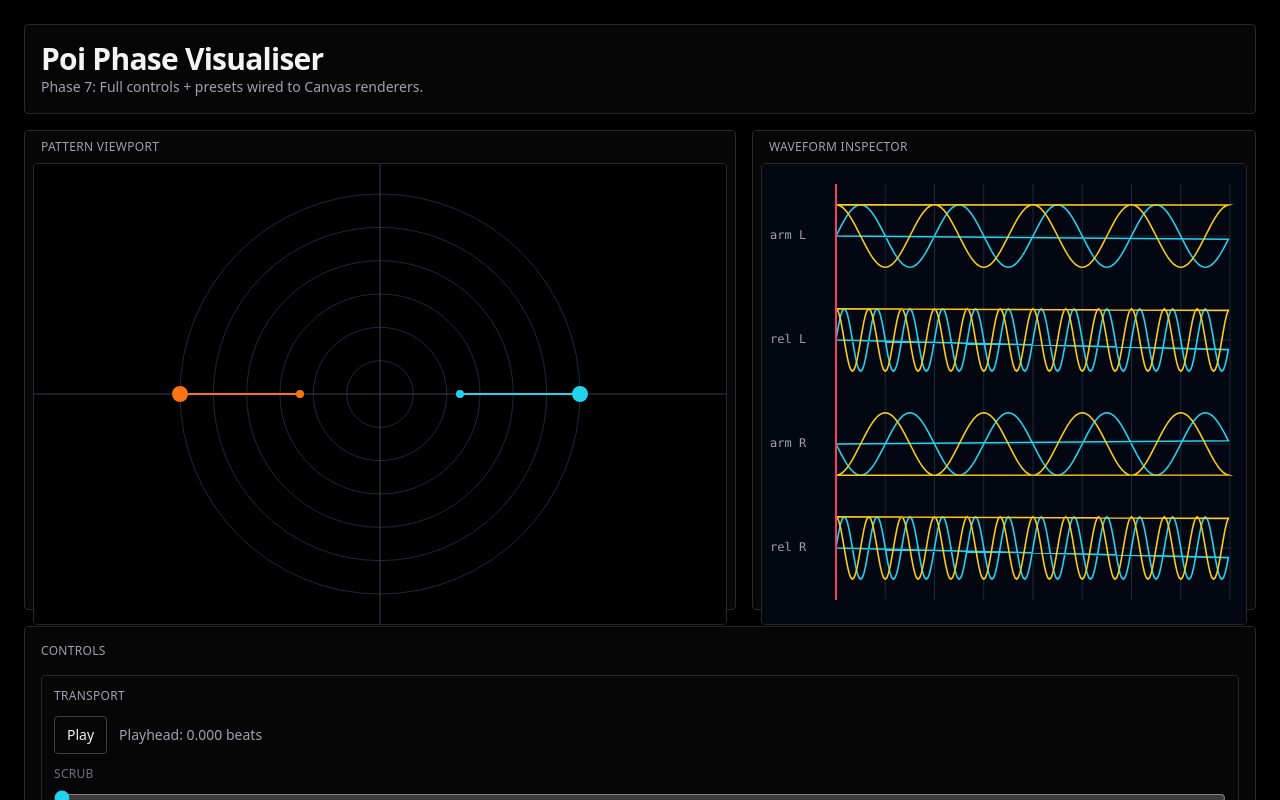
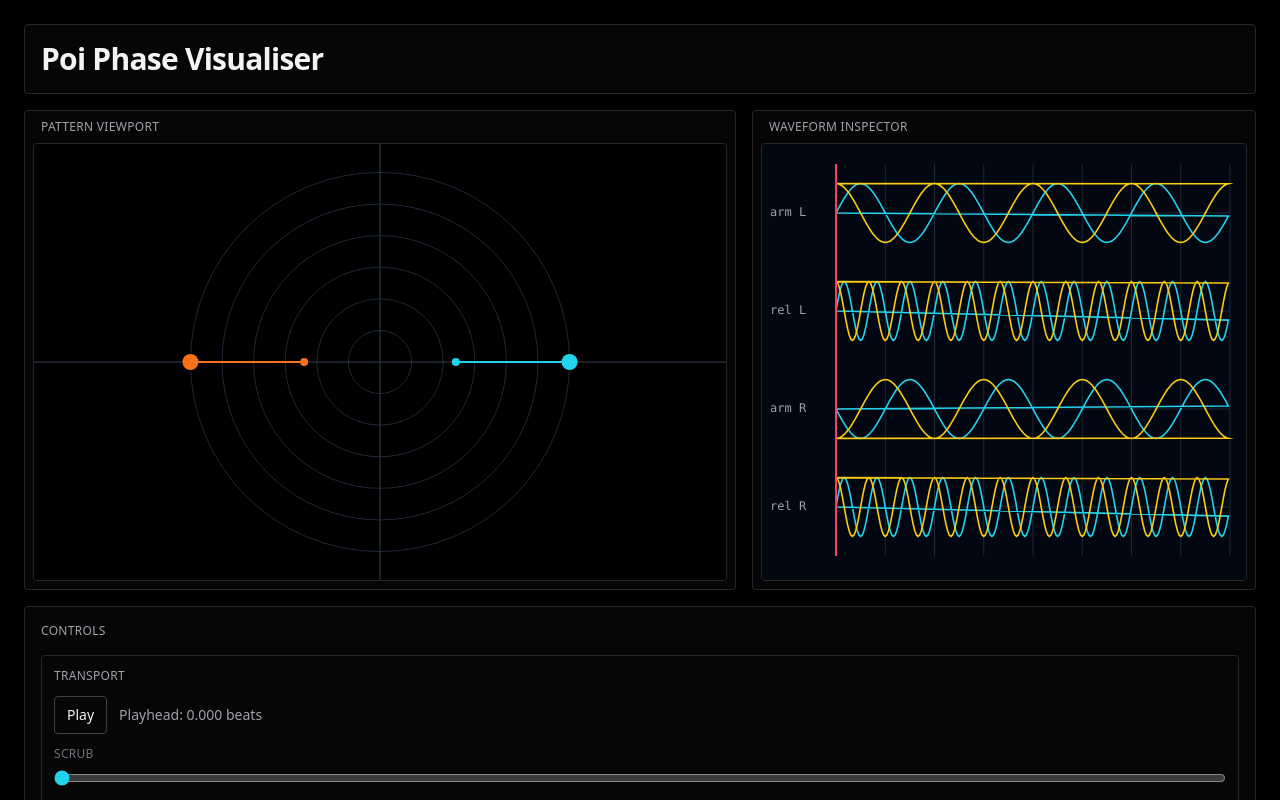
Before and after one commit to Jragon/poi-viz, a Vue app: page / in a window 1280 px wide. Shown: the top 800 px of the page. Built offline with nearby package versions, Linux system fonts and the light colour scheme.

Commit message:
fix overflows

```diff
--- a/src/App.vue
+++ b/src/App.vue
@@ -93,18 +93,27 @@ onBeforeUnmount(() => {
   <main class="mx-auto flex min-h-screen w-full max-w-7xl flex-col gap-4 p-4 text-zinc-100 md:p-6">
     <header class="rounded border border-zinc-800 bg-zinc-950/70 p-4">
       <h1 class="text-2xl font-semibold tracking-tight md:text-3xl">Poi Phase Visualiser</h1>
-      <p class="text-sm text-zinc-400">Phase 7: Full controls + presets wired to Canvas renderers.</p>
     </header>
 
     <section class="grid gap-4 lg:grid-cols-12">
-      <article class="h-[360px] rounded border border-zinc-800 bg-zinc-950/70 p-2 sm:h-[480px] lg:col-span-7">
+      <article
+        class="flex h-[360px] flex-col rounded border border-zinc-800 bg-zinc-950/70 p-2 sm:h-[480px]"
+        :class="state.global.showWaves ? 'lg:col-span-7' : 'lg:col-span-12'"
+      >
         <h2 class="mb-2 px-2 text-xs font-medium uppercase tracking-wide text-zinc-400">Pattern Viewport</h2>
-        <PatternCanvas :state="state" :t-beats="state.global.t" />
+        <div class="min-h-0 flex-1">
+          <PatternCanvas :state="state" :t-beats="state.global.t" />
+        </div>
       </article>
 
-      <article class="h-[360px] rounded border border-zinc-800 bg-zinc-950/70 p-2 sm:h-[480px] lg:col-span-5">
+      <article
+        v-if="state.global.showWaves"
+        class="flex h-[360px] flex-col rounded border border-zinc-800 bg-zinc-950/70 p-2 sm:h-[480px] lg:col-span-5"
+      >
         <h2 class="mb-2 px-2 text-xs font-medium uppercase tracking-wide text-zinc-400">Waveform Inspector</h2>
-        <WaveCanvas :state="state" :t-beats="state.global.t" />
+        <div class="min-h-0 flex-1">
+          <WaveCanvas :state="state" :t-beats="state.global.t" />
+        </div>
       </article>
 
       <Controls
```
